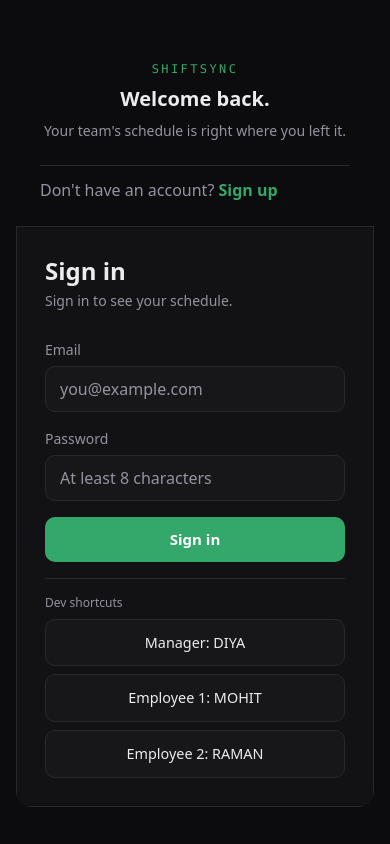
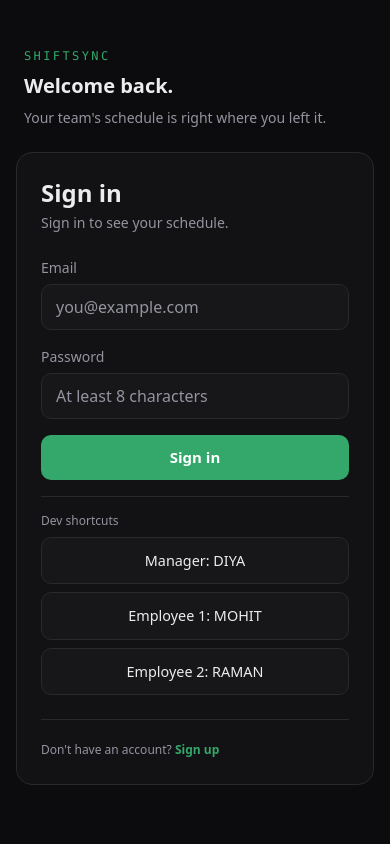
Before and after one commit to Bhatia612/shiftsync, a React (Vite) app in the folder frontend/: page /login in a window 390 px wide. Built offline with nearby package versions, Linux system fonts and the light colour scheme; no server answers.

Commit message:
fix: alterd auth layouts for mobile devices

```diff
--- a/frontend/src/features/auth/pages/AuthPage.jsx
+++ b/frontend/src/features/auth/pages/AuthPage.jsx
@@ -59,14 +59,34 @@ function AuthPage() {
     }
   }
 
+  const toggle = (
+    <button
+      onClick={() => {
+        setMode(mode === "login" ? "signup" : "login")
+        setError(null)
+      }}
+      className="text-xs transition hover:text-text cursor-pointer text-text-muted md:text-sm"
+    >
+      {mode === "login" ? (
+        <>
+          Don't have an account? <span className="text-accent font-bold">Sign up</span>
+        </>
+      ) : (
+        <>
+          Already have an account? <span className="text-accent font-bold">Sign in</span>
+        </>
+      )}
+    </button>
+  )
+
   return (
-    <div className="flex min-h-screen items-center justify-center px-4 py-8">
+    <div className="flex min-h-screen flex-col justify-between px-4 py-6 md:items-center md:justify-center md:py-8">
       <div
-        className={`flex w-full max-w-4xl flex-col overflow-hidden rounded-2xl md:flex-row ${mode === "signup" ? "md:flex-row-reverse" : ""
+        className={`flex w-full max-w-4xl flex-1 flex-col overflow-hidden rounded-2xl md:flex-row ${mode === "signup" ? "md:flex-row-reverse" : ""
           }`}
       >
 
-        <div className="flex flex-col justify-center gap-2 px-6 py-6 text-center md:w-1/2 md:px-10 md:py-14 md:text-left">
+        <div className="flex flex-col justify-center gap-2 px-2 py-6 text-left md:w-1/2 md:px-10 md:py-14">
           <p className="data text-xs uppercase tracking-[0.2em] text-accent">
             ShiftSync
           </p>
@@ -89,29 +109,13 @@ function AuthPage() {
               </p>
             </>
           )}
-          <div className="mt-4 border-t border-border pt-3 text-left">
-            <button
-              onClick={() => {
-                setMode(mode === "login" ? "signup" : "login")
-                setError(null)
-              }}
-              className="text-text-muted transition hover:text-text cursor-pointer"
-            >
-              {mode === "login" ? (
-                <>
-                  Don't have an account? <span className="text-accent font-bold">Sign up</span>
-                </>
-              ) : (
-                <>
-                  Already have an account? <span className="text-accent font-bold">Sign in</span>
-                </>
-              )}
-            </button>
+          <div className="mt-4 hidden border-t border-border pt-3 text-left md:block">
+            {toggle}
           </div>
         </div>
 
 
-        <div className="panel w-full rounded-none p-7 md:w-1/2 md:p-10">
+        <div className="panel w-full rounded-2xl p-6 md:w-1/2 md:rounded-none md:p-10">
           <h1 className="text-2xl font-bold text-text">
             {mode === "login" ? "Sign in" : "Create account"}
           </h1>
@@ -121,7 +125,7 @@ function AuthPage() {
               : "Create an account to get started."}
           </p>
 
-          <div className="mt-7 space-y-4">
+          <div className="mt-6 space-y-4 md:mt-7">
             {mode === "signup" && (
               <div>
                 <label className="label">Name</label>
@@ -207,6 +211,10 @@ function AuthPage() {
               </div>
             </div>
           )}
+
+          <div className="mt-6 border-t border-border pt-4 text-left md:hidden">
+            {toggle}
+          </div>
         </div>
       </div>
     </div>
```
